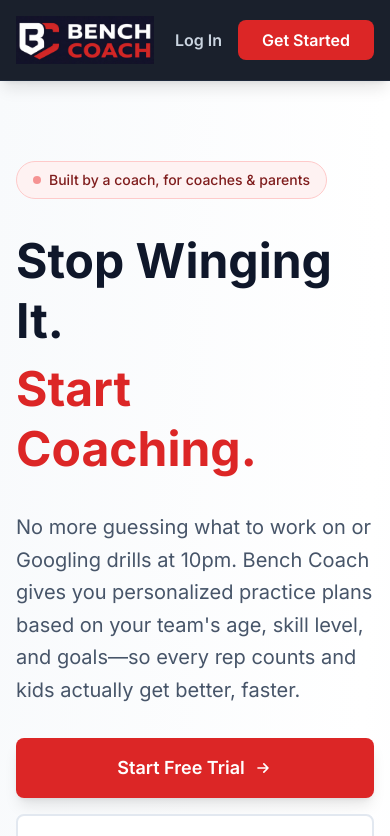
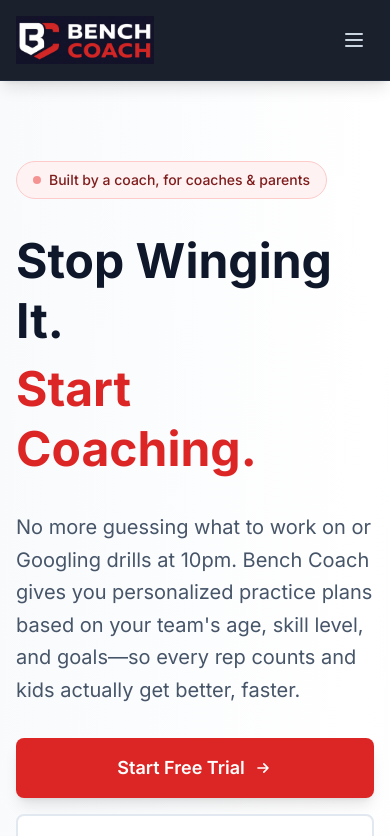
Before and after one commit to losched16/bench-coach, a Next.js app: page / in a window 390 px wide. Shown: the top 836 px of the page. Built offline with nearby package versions, Linux system fonts and the light colour scheme.

Commit message:
Update page.tsx

```diff
--- a/app/page.tsx
+++ b/app/page.tsx
@@ -16,6 +16,7 @@ export default function LandingPage() {
         <Image src="/Bench_Coach_Logo.png" alt="Bench Coach" width={180} height={48} className="h-12 w-auto" />
       </Link>
 
+      {/* Desktop Navigation */}
       <nav className="hidden md:flex items-center gap-8">
         <a href="#features" className="text-slate-300 hover:text-white font-medium transition-colors">Features</a>
         <a href="#how-it-works" className="text-slate-300 hover:text-white font-medium transition-colors">How It Works</a>
@@ -23,13 +24,49 @@ export default function LandingPage() {
         <a href="#pricing" className="text-slate-300 hover:text-white font-medium transition-colors">Pricing</a>
       </nav>
 
-            <div className="flex items-center gap-4">
+      {/* Desktop Auth Buttons */}
+      <div className="hidden md:flex items-center gap-4">
         <Link href="/auth/login" className="text-slate-300 hover:text-white font-semibold transition-colors">Log In</Link>
         <Link href="/auth/signup" className="px-6 py-2 bg-red-600 text-white font-semibold rounded-lg hover:bg-red-700 transition-all hover:scale-105">
           Get Started
         </Link>
       </div>
+
+      {/* Mobile Menu Button */}
+      <button
+        onClick={() => setMobileMenuOpen(!mobileMenuOpen)}
+        className="md:hidden text-slate-300 hover:text-white p-2"
+        aria-label="Toggle menu"
+      >
+        {mobileMenuOpen ? (
+          <svg className="w-6 h-6" fill="none" stroke="currentColor" viewBox="0 0 24 24">
+            <path strokeLinecap="round" strokeLinejoin="round" strokeWidth={2} d="M6 18L18 6M6 6l12 12" />
+          </svg>
+        ) : (
+          <svg className="w-6 h-6" fill="none" stroke="currentColor" viewBox="0 0 24 24">
+            <path strokeLinecap="round" strokeLinejoin="round" strokeWidth={2} d="M4 6h16M4 12h16M4 18h16" />
+          </svg>
+        )}
+      </button>
     </div>
+
+    {/* Mobile Menu */}
+    {mobileMenuOpen && (
+      <div className="md:hidden mt-4 pb-4 border-t border-slate-700 pt-4">
+        <nav className="flex flex-col gap-4">
+          <a href="#features" className="text-slate-300 hover:text-white font-medium transition-colors">Features</a>
+          <a href="#how-it-works" className="text-slate-300 hover:text-white font-medium transition-colors">How It Works</a>
+          <Link href="/use-cases" className="text-slate-300 hover:text-white font-medium transition-colors">Use Cases</Link>
+          <a href="#pricing" className="text-slate-300 hover:text-white font-medium transition-colors">Pricing</a>
+          <div className="border-t border-slate-700 pt-4 mt-2 flex flex-col gap-3">
+            <Link href="/auth/login" className="text-slate-300 hover:text-white font-semibold transition-colors">Log In</Link>
+            <Link href="/auth/signup" className="px-6 py-2 bg-red-600 text-white font-semibold rounded-lg hover:bg-red-700 transition-all text-center">
+              Get Started
+            </Link>
+          </div>
+        </nav>
+      </div>
+    )}
   </div>
 </header>
 
```
Lines whose indentation alone changed are shown as unchanged.
